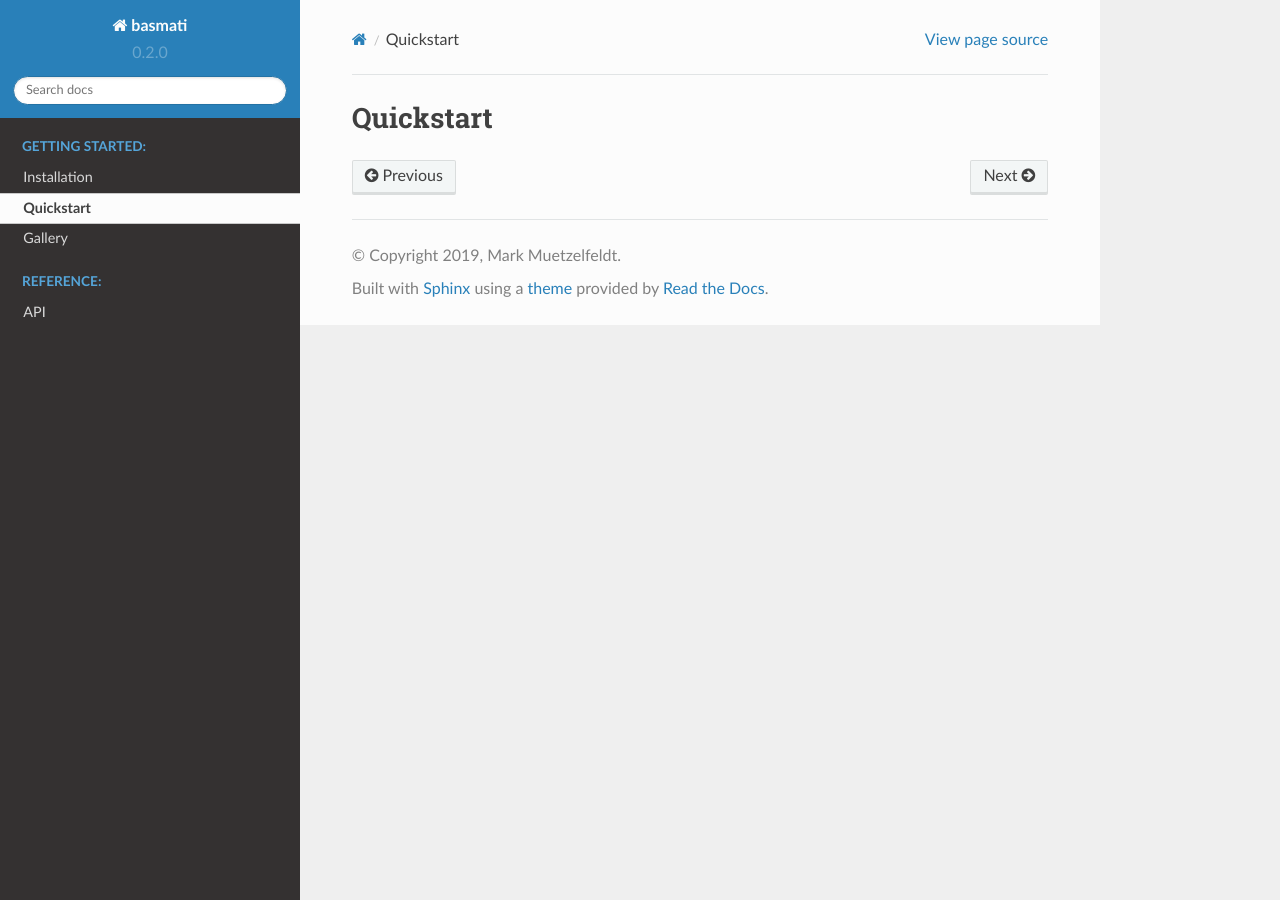
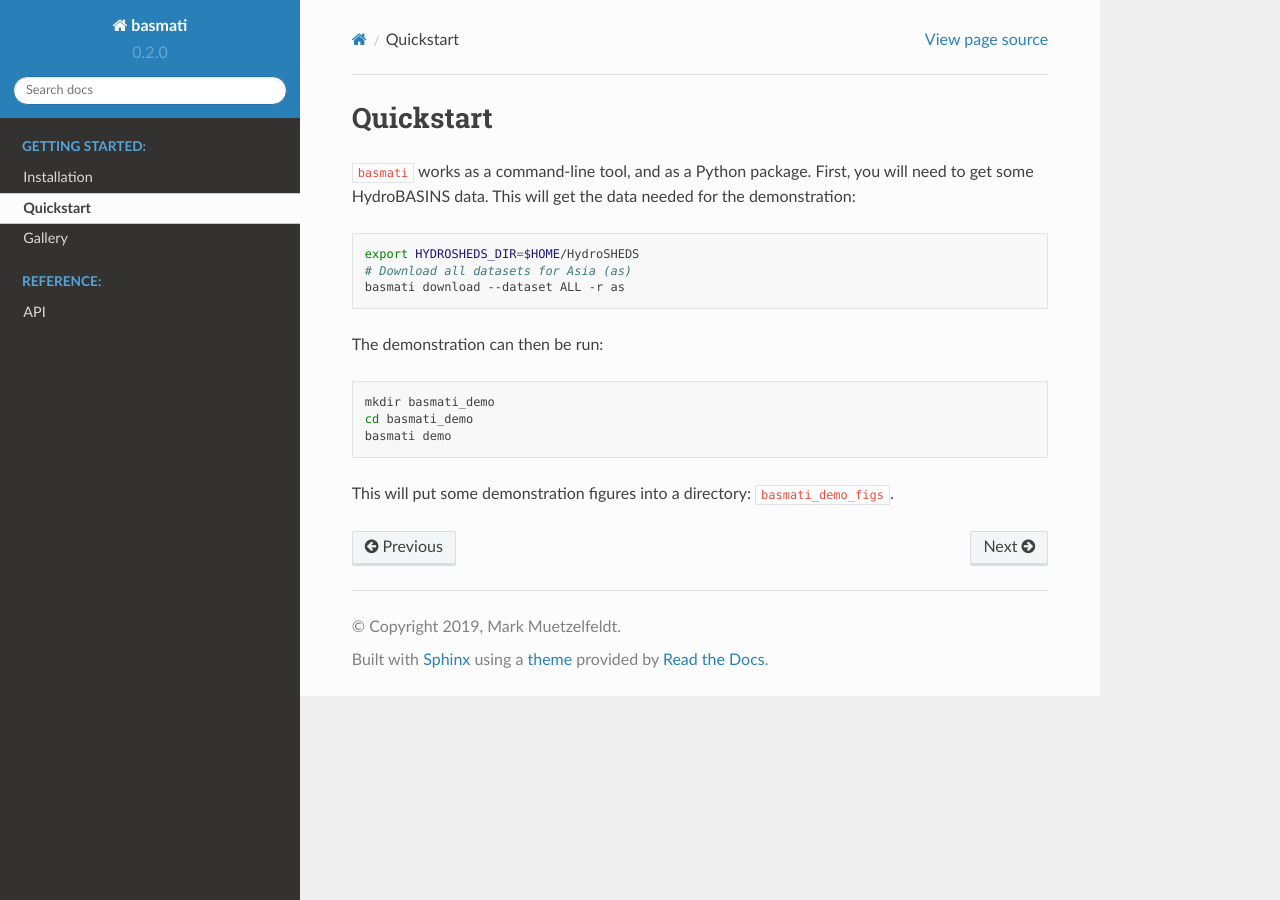
Before and after one commit to markmuetz/basmati, a Sphinx documentation site: the page built from docs/quickstart.rst, in a window 1280 px wide. Built offline with Sphinx 7.4.7 and the Read the Docs theme 2.0.0, drawn with Linux system fonts in a browser that asks for light colours.

Commit message:
Add an installation and quickstart guide.

```diff
--- a/docs/quickstart.rst
+++ b/docs/quickstart.rst
@@ -1,2 +1,22 @@
+.. _quickstart:
+
 Quickstart
 ==========
+
+``basmati`` works as a command-line tool, and as a Python package. First, you will need to get some HydroBASINS data. This will get the data needed for the demonstration:
+
+.. code-block:: bash
+
+    export HYDROSHEDS_DIR=$HOME/HydroSHEDS
+    # Download all datasets for Asia (as)
+    basmati download --dataset ALL -r as
+
+The demonstration can then be run:
+
+.. code-block:: bash
+
+    mkdir basmati_demo
+    cd basmati_demo
+    basmati demo
+
+This will put some demonstration figures into a directory: ``basmati_demo_figs``.
```
Also changed, not shown: docs/installation.rst (+37 -0 lines).
